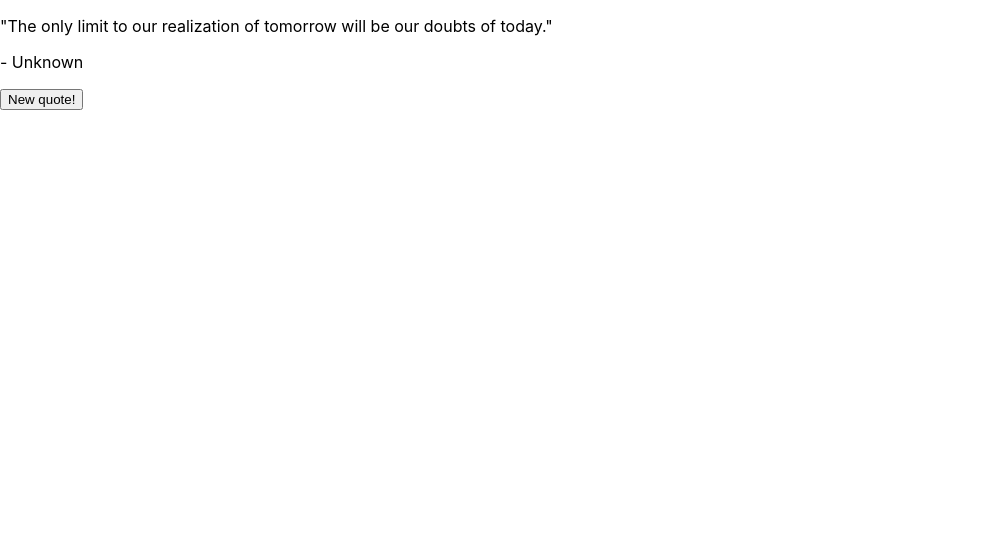
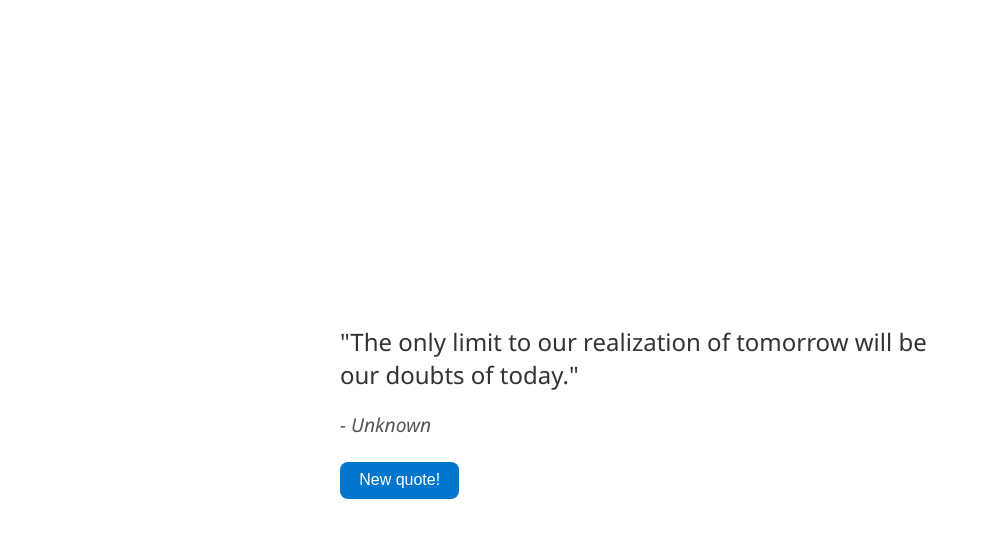
Before and after one commit to AlfaLex505/random-quote-generator, a React (Create React App) app: page / in a window 1280 px wide. Shown: the top 538 px of the page, without its empty margins (0-989 px from the left). Built offline with nearby package versions, Linux system fonts and the light colour scheme.

Commit message:
Create the design rules for the application

```diff
--- a/src/App.css
+++ b/src/App.css
@@ -1,38 +1,50 @@
-.App {
-  text-align: center;
+body {
+    margin: 0;
+    font-family: 'Segoe UI', Tahoma, Geneva, Verdana, sans-serif;
+    background-color: linear-gradient(135deg, #ece9e6, #ffffff);
+    height: 100vh;
+    display: flex;
+    justify-content: center;
+    align-items: center;
 }
 
-.App-logo {
-  height: 40vmin;
-  pointer-events: none;
+.QuoteGenerator {
+    text-align: center;
 }
 
-@media (prefers-reduced-motion: no-preference) {
-  .App-logo {
-    animation: App-logo-spin infinite 20s linear;
-  }
+.quote-box {
+    background-color: #ffffff;
+    padding: 2rem;
+    border-radius: 15px;
+    box-shadow: 0 10px 25px (rgba(0, 0, 0, 0.1));
+    max-width: 600px;
+    margin: auto;
 }
 
-.App-header {
-  background-color: #282c34;
-  min-height: 100vh;
-  display: flex;
-  flex-direction: column;
-  align-items: center;
-  justify-content: center;
-  font-size: calc(10px + 2vmin);
-  color: white;
+.quote-text {
+  font-size: 1.5rem;
+  color: #333;
+  margin-bottom: 1rem;
 }
 
-.App-link {
-  color: #61dafb;
+.quote-author {
+  font-size: 1.2rem;
+  color: #555;
+  margin-bottom: 1.5rem;
+  font-style: italic;
 }
 
-@keyframes App-logo-spin {
-  from {
-    transform: rotate(0deg);
-  }
-  to {
-    transform: rotate(360deg);
-  }
+.quote-button {
+  padding: 0.6rem 1.2rem;
+  font-size: 1rem;
+  background-color: #0077cc;
+  color: white;
+  border: none;
+  border-radius: 8px;
+  cursor: pointer;
+  transition: background 0.3s ease;
 }
+
+.quote-button:hover {
+  background-color: #005fa3;
+}
```
